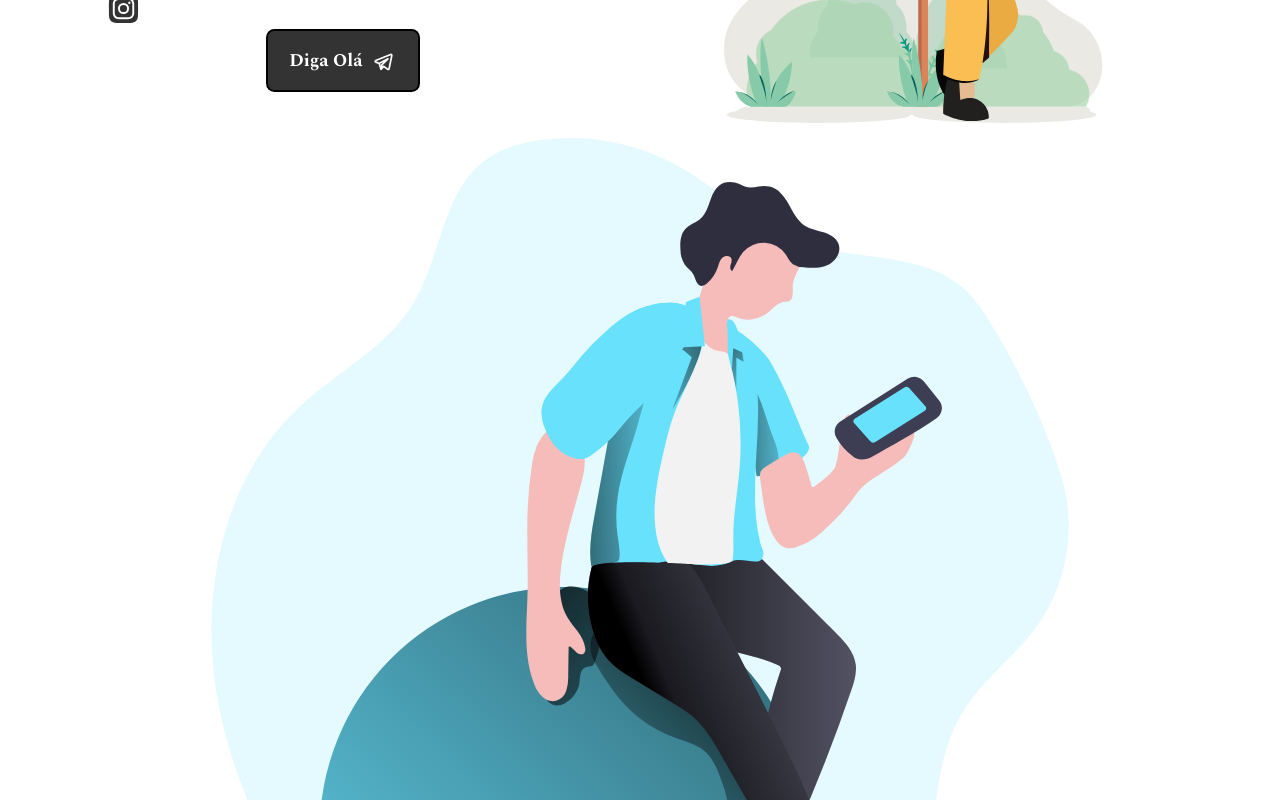
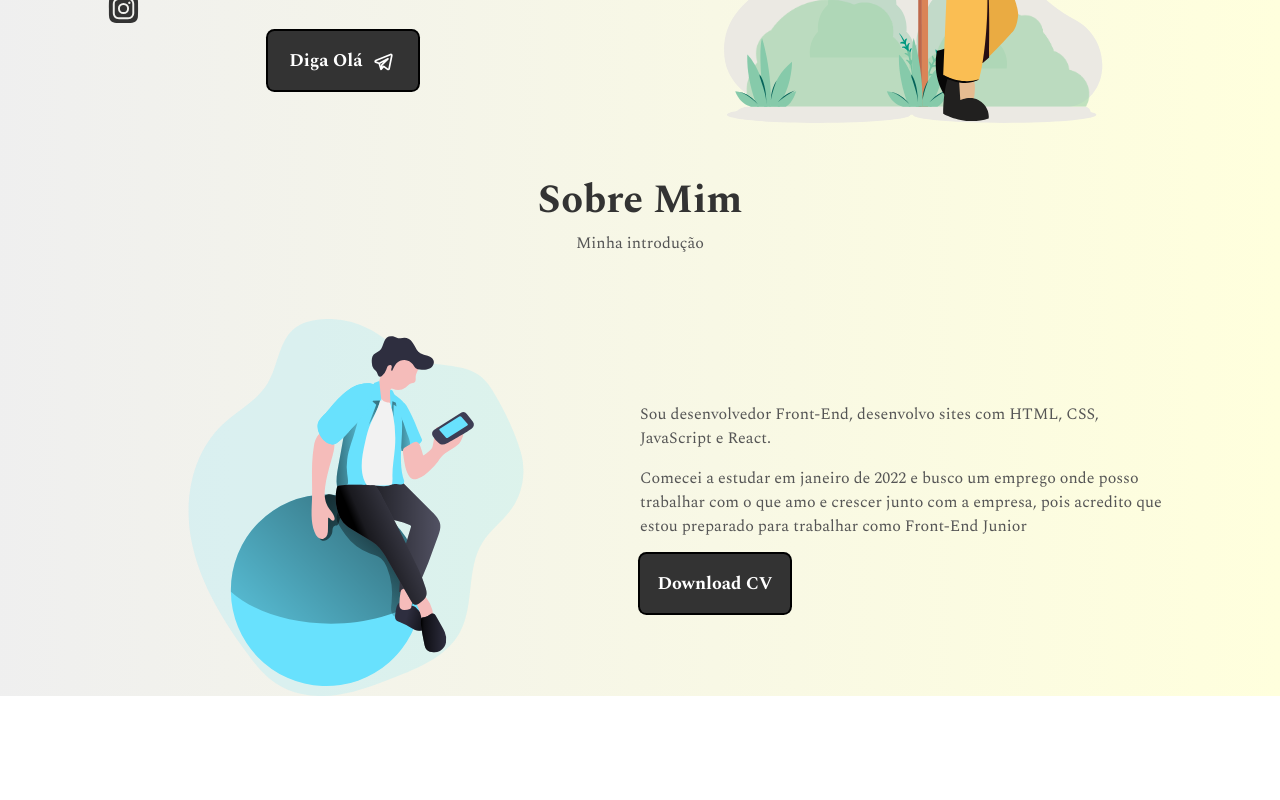
Before and after one commit to luizCosta-Serao/luizCosta-Serao.github.io, a React (Create React App) app: page / in a window 1280 px wide. Shown: the part 360-1160 px from the top of the page. After the commit the page ends 1056 px from the top, so only its background shows below. Built offline with nearby package versions, Linux system fonts and the light colour scheme.

Commit message:
Sobre mim

```diff
--- a/src/App.css
+++ b/src/App.css
@@ -5,6 +5,10 @@
   padding: 0;
   box-sizing: border-box;
   font-family: 'Spectral', serif;
+}
+
+body {
+  background: linear-gradient(90deg, #eeee, #ffd);
 }
 
 ul {
--- a/src/components/About/About.js
+++ b/src/components/About/About.js
@@ -1,10 +1,21 @@
 import React from 'react'
 import photoAbout from "../../imgs/about/Notifications.svg"
+import styles from "./About.module.css"
+import Button from "../Geral/Button"
 
 const About = () => {
   return (
-    <section>
+    <section className={`${styles.about} container`}>
+      <h1>Sobre Mim</h1>
+      <p>Minha introdução</p>
       <img src={photoAbout} alt="Foto do Sobre"/>
+      <div className={`${styles.content}`}>
+        <p>Sou desenvolvedor Front-End, desenvolvo sites com HTML, CSS, JavaScript e React.</p>
+        <p>Comecei a estudar em janeiro de 2022 e busco um emprego onde posso trabalhar com o que amo e crescer junto com a empresa, pois acredito que estou preparado para trabalhar como Front-End Junior</p>
+        <a download="" href="">
+          <Button>Download CV</Button>
+        </a>
+      </div>
     </section>
   )
 }
--- /dev/null
+++ b/src/components/About/About.module.css
@@ -0,0 +1,32 @@
+.about {
+  padding-top: 2rem;
+  display: grid;
+  grid-template-columns: 1fr 1fr;
+  align-items: center;
+}
+
+.about > h1 {
+  grid-column: 1 / -1;
+  text-align: center;
+  color: #333;
+}
+
+.about > p {
+  grid-column: 1 / -1;
+  text-align: center;
+  margin-bottom: 4rem;
+  color: #555;
+}
+
+.about img {
+  width: 500px;
+}
+
+.content p {
+  color: #555;
+  margin-bottom: 1rem;
+}
+
+.content button a {
+  color: white;
+}
--- a/src/components/Geral/Button.module.css
+++ b/src/components/Geral/Button.module.css
@@ -10,6 +10,7 @@
   font-weight: bold;
   box-shadow: 0 0 0 2px #000;
   transition: .3s;
+  cursor: pointer;
 }
 
 .button:hover {
```
